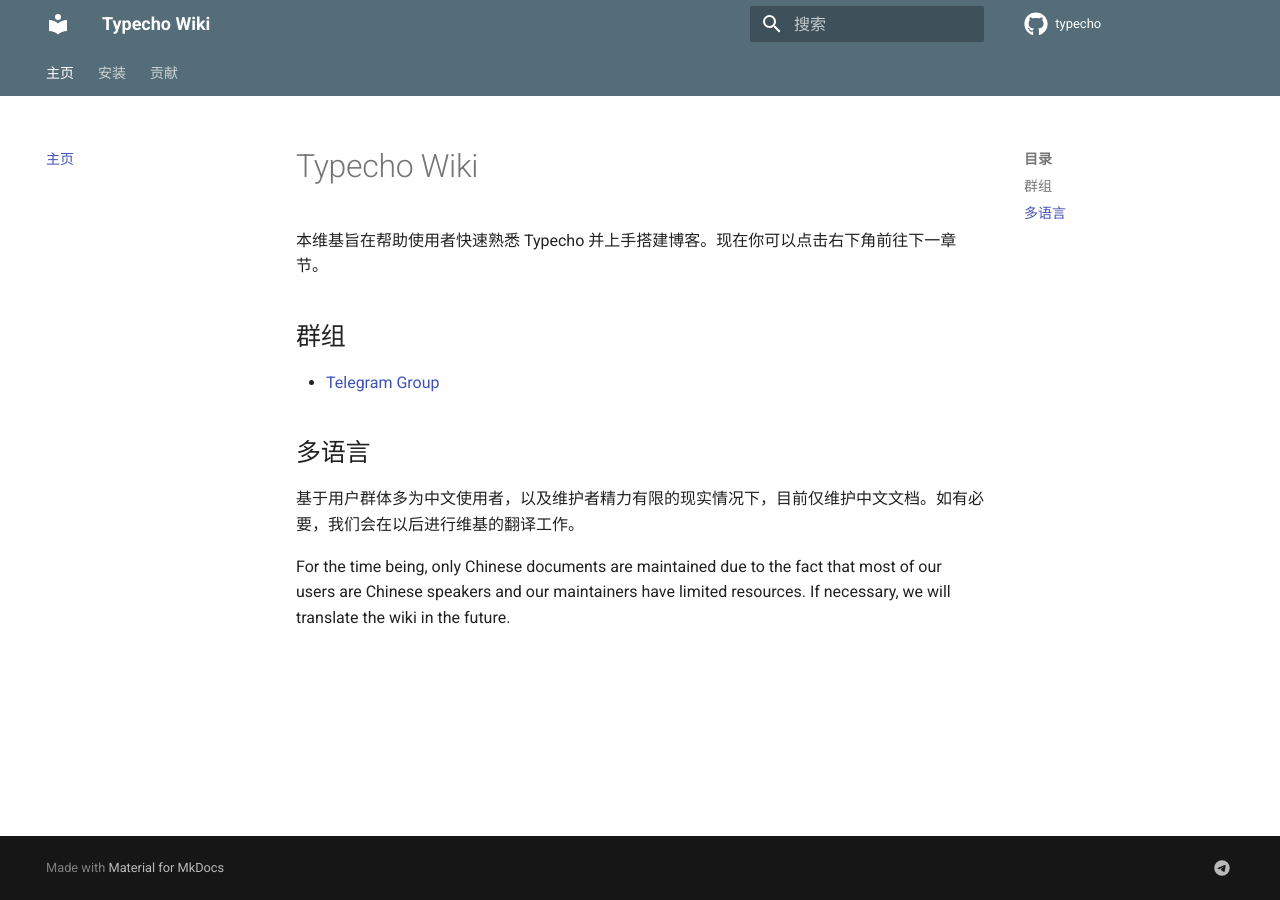
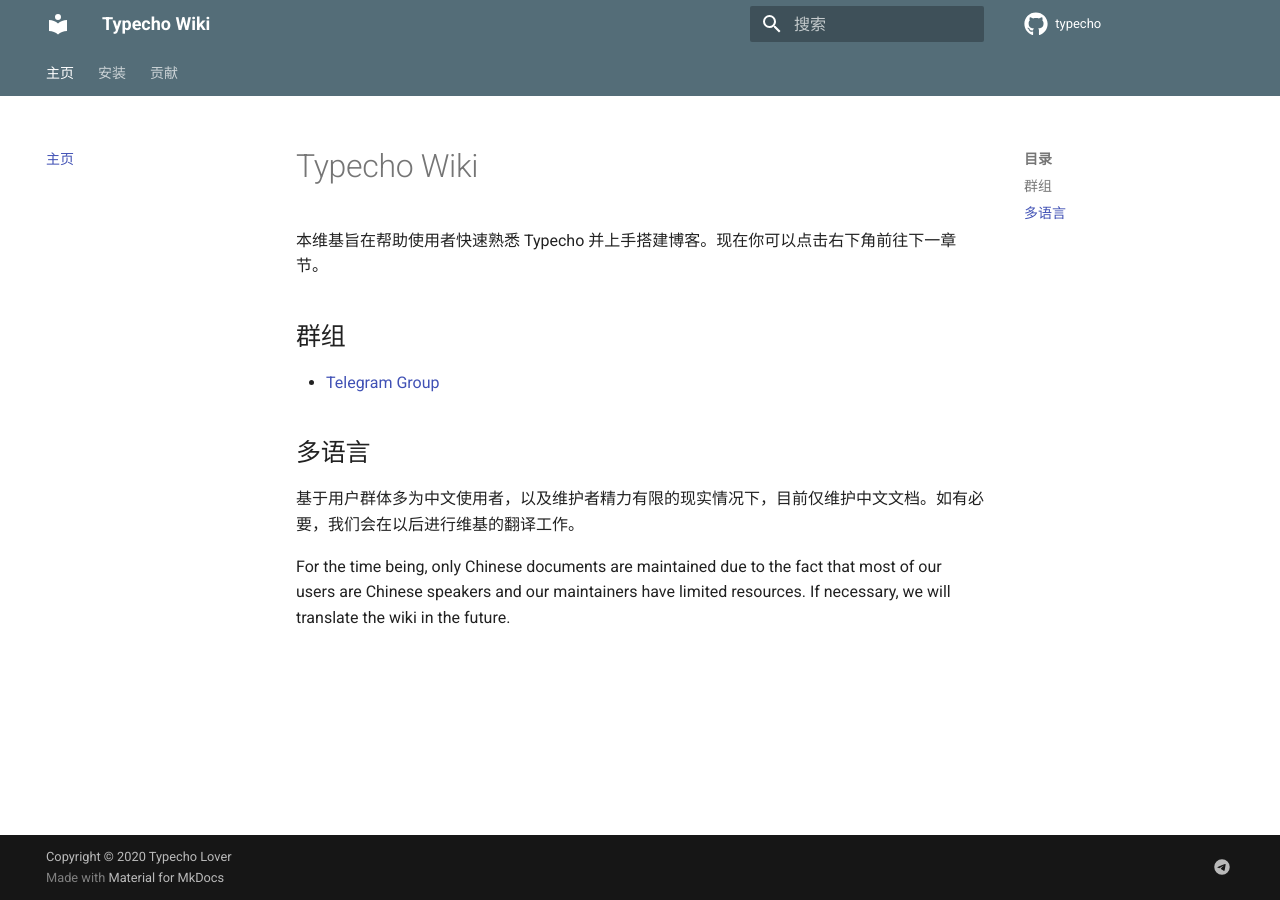
Before and after one commit to typecho-lover/wiki, an MkDocs documentation site: the page built from wiki/index.md, in a window 1280 px wide. Built offline with MkDocs 1.6.1 and Material for MkDocs 9.7.7, drawn with Linux system fonts in a browser that asks for light colours; comment, search, counter and statistics services are not loaded.

Commit message:
docs(config): 修正 sitemap.xml 链接

```diff
--- a/mkdocs.yml
+++ b/mkdocs.yml
@@ -1,11 +1,13 @@
 site_name: Typecho Wiki
 site_description: 由爱好者所维护的 Typecho 维基，以帮助用户快速入门。
+site_url: https://wiki.typecho.love
 
 repo_url: https://github.com/typecho/typecho
 repo_name: typecho
 edit_uri: https://github.com/typecho-lover/wiki/edit/master/docs/
+docs_dir: 'wiki'
 
-docs_dir: 'wiki'
+copyright: 'Copyright &copy; 2020 Typecho Lover'
 
 theme:
     name: material
```
